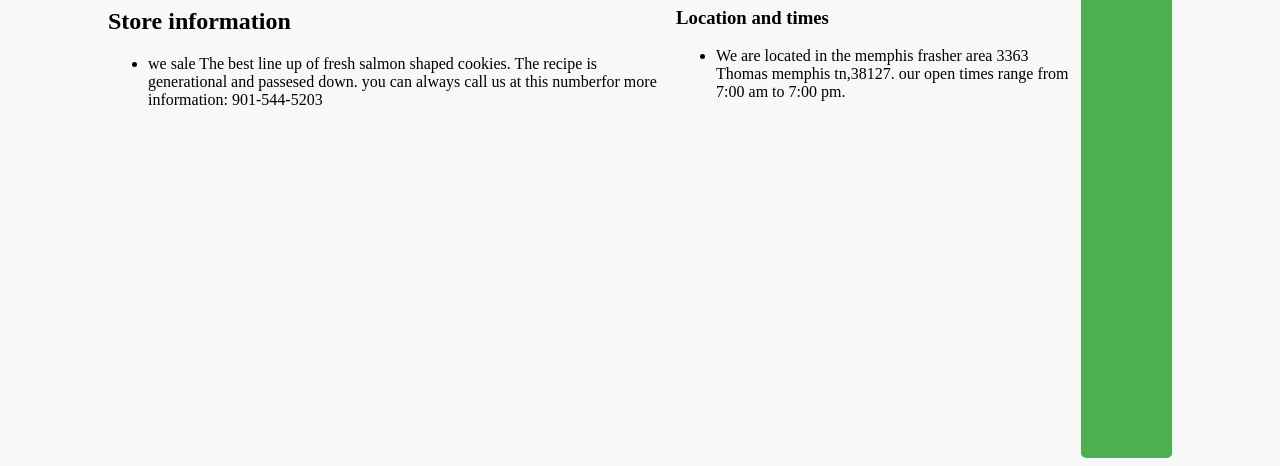
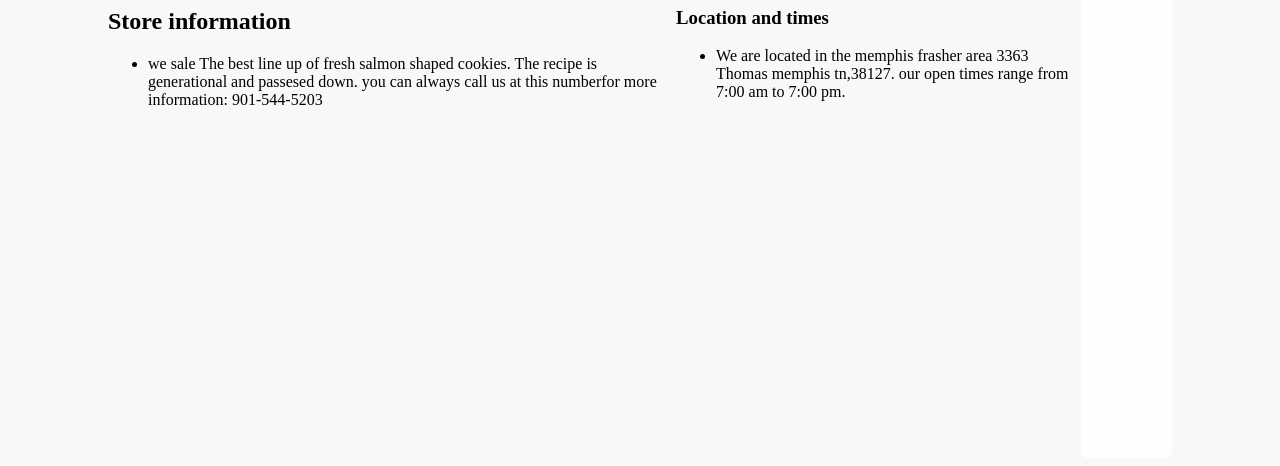
Before and after one commit to KaviousD/Lab08-salmon-Cookies, a plain HTML site: page Cookies/index.html in a window 1280 px wide. Shown: the part 350-816 px from the top of the page. Drawn offline with Linux system fonts and the light colour scheme.

Commit message:
once more

```diff
--- a/Cookies/css/style.css
+++ b/Cookies/css/style.css
@@ -36,8 +36,8 @@ text-shadow: 1px 1px 1px red, 2px 2px 1px red;
  .nav-button {
   display: inline-block;
   padding: 10px;
-  background-color: #4CAF50;
-  color: white;
+  background-color: #fefefe;
+  color: rgb(232, 24, 24);
   text-align: center;
   text-decoration: none;
   border-radius: 5px;
```
